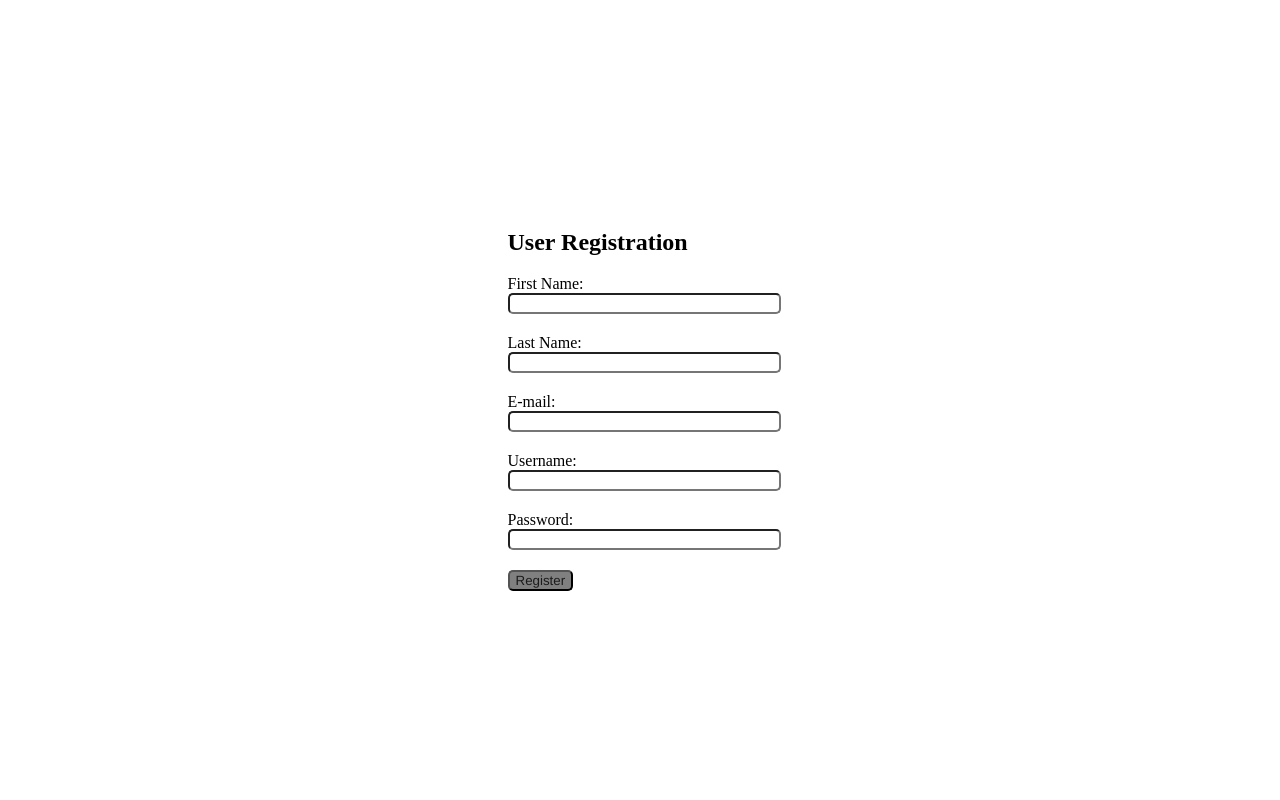
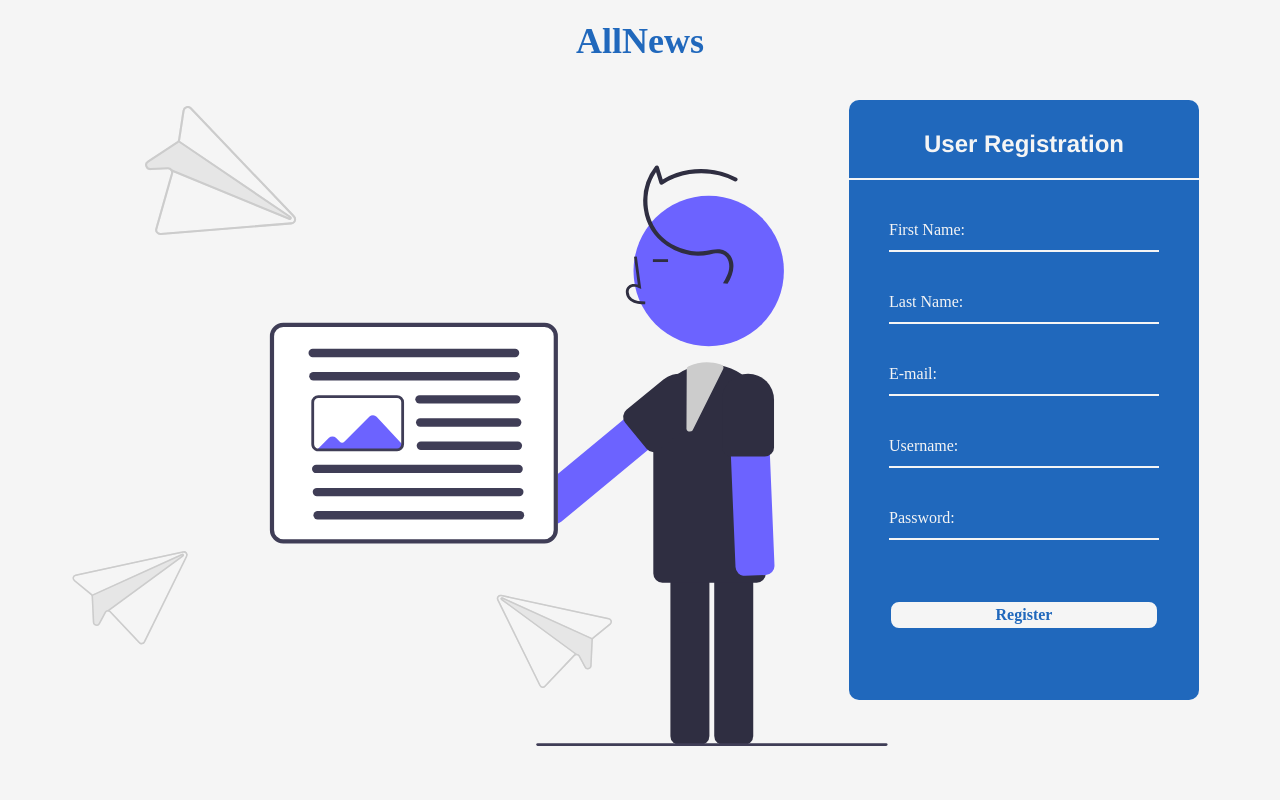
Before and after one commit to marinvanessa/News-Recommendation, a Django app: page /create_user/ in a window 1280 px wide. Run offline with Django 4.2, Linux system fonts and the light colour scheme.

Commit message:
Register style done.

```diff
--- a/NewsRecommendation/News/app/static/styles/register.css
+++ b/NewsRecommendation/News/app/static/styles/register.css
@@ -1,32 +1,132 @@
 body {
-    display: flex;
-    justify-content: center;
-    align-items: center;
-    height: 100vh;
+    --h: 212deg;
+    --l: 43%;
+    --brandColor: hsl(var(--h), 71%, var(--l));
+    font-family: Montserrat, sans-serif;
     margin: 0;
+    background-color: whitesmoke;
 }
 
 .registration-container {
-    text-align: center;
+    height: 100vh;
+    width: 100%;
+    padding: 0;
+    margin: 0;
+    background-color: whitesmoke;
+    overflow: hidden;
 }
 
-.h2 {
-    font-family: "Helvetica Neue", Helvetica, Arial, sans-serif;
+h1 {
+    padding: 20px;
+    margin-top: 0;
+    text-align: center;
+    color: var(--brandColor);
+    font-family: Hervetica;
+    font-size: 36px;
+    font-weight: bold;
 }
 
-.entry-reg {
-    padding-bottom: 20px;
+img {
+    width: 75%;
+    height:80vh;
+}
+
+.register-box {
+    position: absolute;
+    top: 50%;
+    left: 80%;
+    transform: translate(-50%, -50%);
+    width: 350px;
+    height: 600px;
+    background: var(--brandColor);
+    border-radius: 10px;
+
+}
+
+
+.register-box form {
+    padding: 0 40px;
+    box-sizing: border-box;
+}
+
+
+form .txt-field {
+    position: relative;
+    border-bottom: 2px solid whitesmoke;
+    margin: 30px 0;
+}
+
+.txt-field input {
+    width: 100%;
+    padding: 0 5px;
+    height: 40px;
+    font-size: 16px;
+    border: none;
+    background: none;
+    outline: none;
+    font-family: Hervetica;
+    color: whitesmoke;
+}
+
+.txt-field label {
+    position: absolute;
+    top: 50%;
+    left: 0;
+    font-family: Hervetica;
+    font-size: 16px;
+    color: whitesmoke;
+    transition: .5s;
+    transform: translateY(-50%);
+}
+
+.txt-field span::before {
+    content: '';
+    position: absolute;
+    top: 40px;
+    left: 0;
+    width: 0;
+    height: 2px;
+    background: whitesmoke;
+}
+
+.txt-field input:focus ~ label,
+.txt-field input:valid ~ label {
+    top: -5px;
+    color: whitesmoke;
+}
+
+.txt-field input:focus ~ span::before,
+.txt-field input:focus ~ span::before {
     width: 100%;
 }
 
-.entry-reg input {
-    border-radius: 5px;
-    width: 100%;
+.register-box .title-img {
+    display: flex;
+    justify-content: center; /* Center the content horizontally */
+    align-items: center; /* Center the content vertically */
+    font-family: Helvetica; /* Corrected font-family */
+    border-bottom: 2px solid whitesmoke;
+    color: whitesmoke;
+    padding-top: 10px;
 }
 
+
 .bttn-register {
-    background-color: gray;
-    color: #1b1b1b;
-    border-radius: 5px;
-    font-family: "Helvetica Neue", Helvetica, Arial, sans-serif;
+    width: 100%;
+    background: whitesmoke;
+    border: 2px solid;
+    border-radius: 10px;
+    height: 30px;
+    outline: none;
+    font-size: 16px;
+    font-family: Hervetica;
+    color: var(--brandColor);
+    font-weight: bold;
+    cursor: pointer;
+    margin: 30px 0 30px 0;
 }
+
+.bttn-register:hover {
+    border-color: var(--brandColor);
+    transition: .5s;
+}
--- a/NewsRecommendation/News/app/templates/app/register.html
+++ b/NewsRecommendation/News/app/templates/app/register.html
@@ -13,47 +13,54 @@
 <body>
 
 <div class="register-container">
-    <h2>User Registration</h2>
-    <form id="registrationForm" method="post" action="{% url 'create_user' %}" class="register-form">
+<h1 class="mess">AllNews</h1>
+<img class="news" src="{% static 'img/news.svg' %}" alt="News">
+<div class="register-box">
+    <div class="title-img">
+        <h2>User Registration</h2>
+    </div>
+    <form id="register-form" method="post" action="{% url 'create_user' %}" class="register-form">
         {% csrf_token %}
-        <div class="entry-reg">
+        <div class="txt-field">
+            <span></span>
+            <input type="text" id="first_name" name="first_name" required><br>
             <label for="first_name">First Name:</label>
-            <input type="text" id="first_name" name="first_name" required><br>
         </div>
-        <div class="entry-reg">
+        <div class="txt-field">
+            <span></span>
+            <input type="text" id="last_name" name="last_name" required><br>
             <label for="last_name">Last Name:</label>
-            <input type="text" id="last_name" name="last_name" required><br>
         </div>
-        <div class="entry-reg">
+        <div class="txt-field">
+            <span></span>
+            <input type="text" id="email" name="email" required><br>
             <label for="email">E-mail:</label>
-            <input type="text" id="email" name="email" required><br>
         </div>
-        <div class="entry-reg">
+        <div class="txt-field">
+            <span></span>
+            <input type="text" id="username" name="username" required><br>
             <label for="username">Username:</label>
-            <input type="text" id="username" name="username" required><br>
         </div>
-        <div class="entry-reg">
+        <div class="txt-field">
+            <span></span>
+            <input type="text" id="password" name="password" required><br>
             <label for="password">Password:</label>
-            <input type="text" id="password" name="password" required><br>
         </div>
 
 
-        <!-- Placeholder for error message -->
         <div id="error-message" style="color: red;"></div>
 
-        <!-- Butonul de înregistrare cu tip submit -->
         <button type="submit" class="bttn-register">Register</button>
     </form>
 </div>
 
+</div>
+
 
 <script>
-    // Add an event listener for the registration form
-    document.getElementById("registrationForm").addEventListener("submit", async function (event) {
-        // Prevent the default event listener for the registration form
+    document.getElementById("register-form").addEventListener("submit", async function (event) {
         event.preventDefault();
 
-        // AJAX registration here
 
         const response = await fetch("{% url 'create_user' %}", {
             method: "POST",
@@ -73,7 +80,6 @@
         const data = await response.json();
 
         if (response.ok) {
-            // Redirect to the login page after successful registration
             window.location.href = "{% url 'user_login' %}";
         } else {
             document.getElementById("error-message").innerText = data.error || 'An error occurred.';
```
